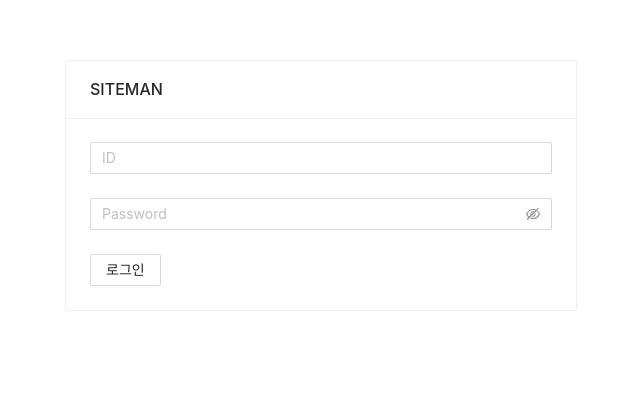
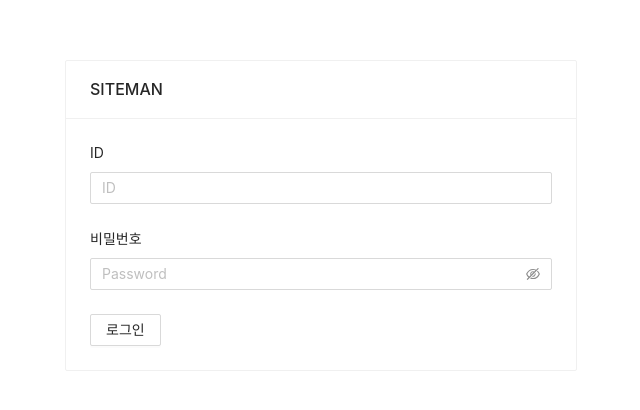
Before and after one commit to SlideAway/renewal, a React (Create React App) app: page /login in a window 1280 px wide. Shown: the part 196-606 px from the top of the page, without its empty margins (319-959 px from the left). Built offline with nearby package versions, Linux system fonts and the light colour scheme.

Commit message:
form을 vertical로 변경

```diff
--- a/src/component/mole/form/HsFormCol.js
+++ b/src/component/mole/form/HsFormCol.js
@@ -6,8 +6,8 @@ import {Form} from "antd";
 const HsFormCol = ({item, control, errors}) => {
     return (
         <>
-            <Form>
-                <Form.Item label={item.label}>
+            <Form layout='vertical'>
+                <Form.Item label={item.name}>
                 <HsInputCollection item={item} control={control} rules={{
                     required: item.required ? {
                         value: item.required,
```
